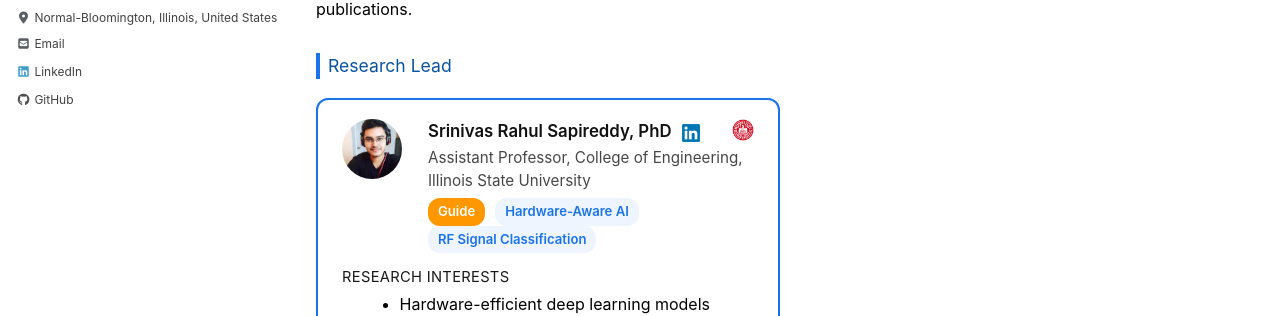
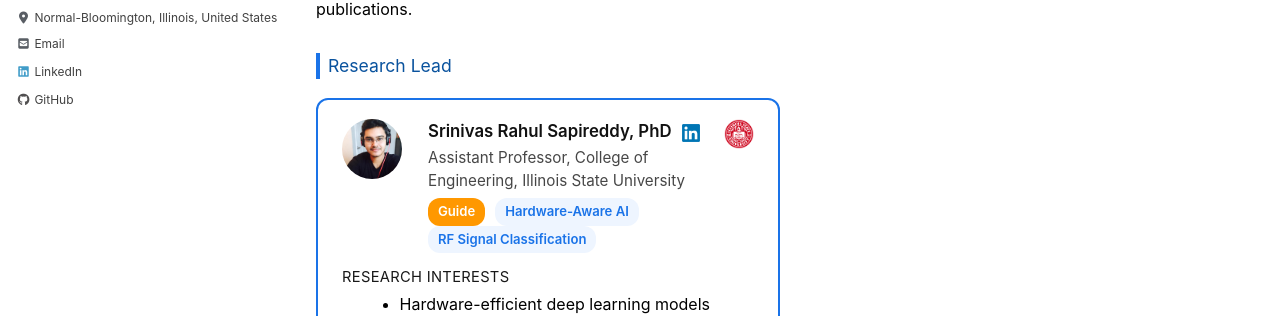
Before and after one commit to srsapireddy/srsapireddy.github.io, a Jekyll site: the page built from _pages/scholars.md, in a window 1280 px wide. Shown: the part 146-462 px from the top of the page. Built offline with Jekyll 4.4.1, drawn with Linux system fonts in a browser that asks for light colours; cached includes are drawn as plain includes; nearby versions of some CDN libraries.

Commit message:
Update scholars.md

```diff
--- a/_pages/scholars.md
+++ b/_pages/scholars.md
@@ -151,7 +151,7 @@
       <div>
         <div class="sch-name">Srinivas Rahul Sapireddy, PhD
           <a href="https://www.linkedin.com/in/srsapireddy2020/" target="_blank">
-          <img src="/images/linkedin.png" alt="LinkedIn" style="width:18px; height:18px; margin-left:6px; vertical-align:middle;"><img src="/images/isu.png" alt="UMKC Logo" style="width:22px; height:22px; vertical-align:middle;" class="logo">
+          <img src="/images/linkedin.png" alt="LinkedIn" style="width:18px; height:18px; margin-left:6px; vertical-align:middle;"><img src="/images/isu.png" alt="UMKC Logo" style="width:30px; height:30px; vertical-align:middle;" class="logo">
         </a>
         </div>
         <div class="sch-sub">Assistant Professor, College of Engineering, Illinois State University</div>
```
